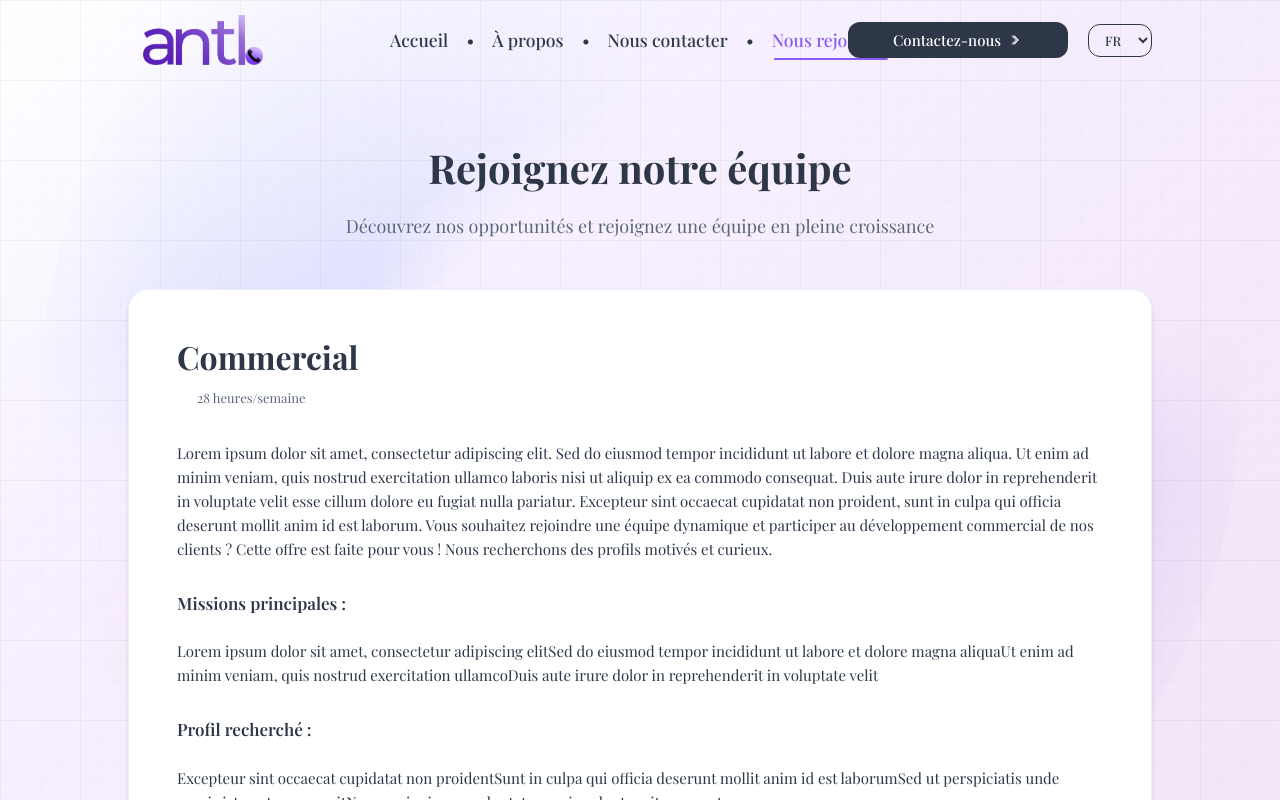
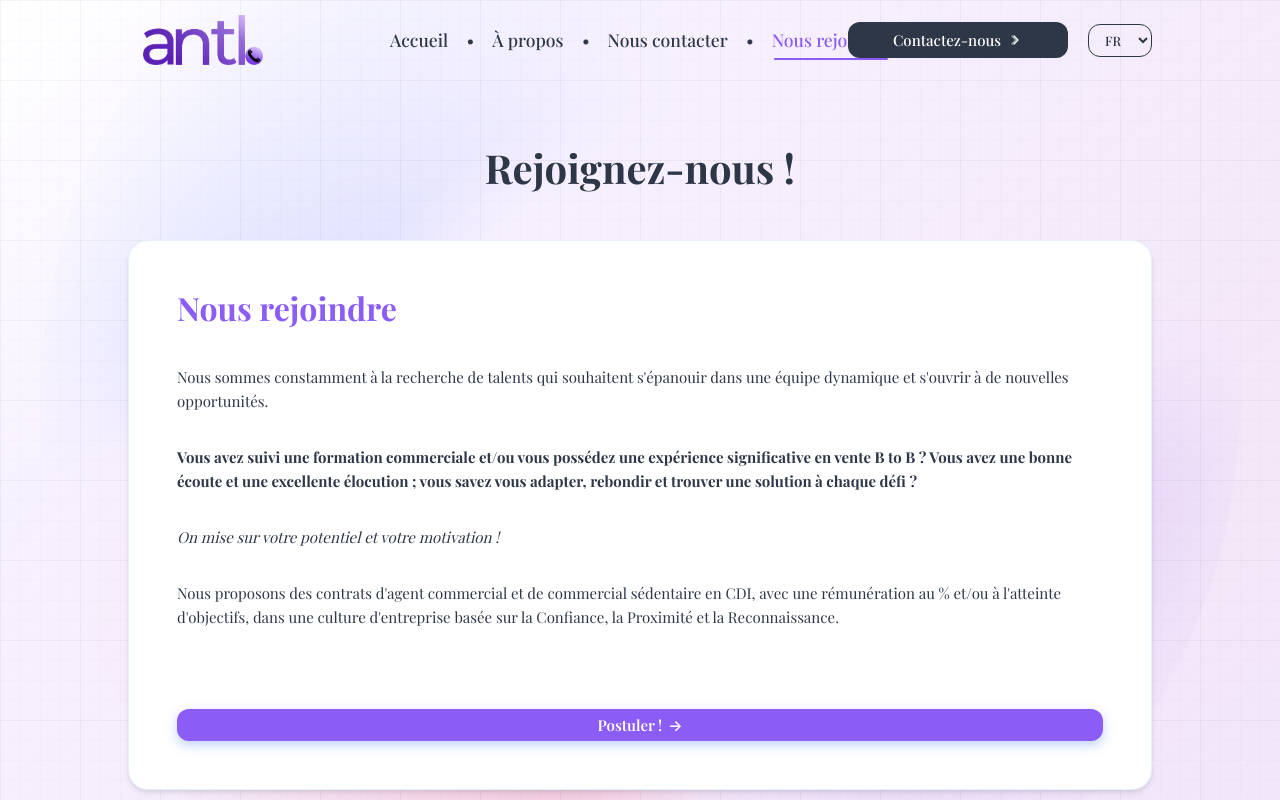
Before and after one commit to ANTL-software/external_website, a React (Vite) app: page /join_us in a window 1280 px wide. Shown: the top 800 px of the page. Built offline with nearby package versions, Linux system fonts and the light colour scheme; a web font is replaced by a local one.

Commit message:
feat: update JobApplication component with new "Join Us" section and enhance styling for better layout

```diff
--- a/src/components/jobApplication/JobApplication.tsx
+++ b/src/components/jobApplication/JobApplication.tsx
@@ -91,33 +91,19 @@ export default function JobApplication(): ReactElement {
   return (
     <section id="jobApplicationComponent" data-aos="fade-up" data-aos-duration="800" aria-labelledby="job-heading">
       <header className="jobHeader">
-        <h2 id="job-heading">{t("jobApplication.title")}</h2>
-        <p className="jobSubtitle">{t("jobApplication.subtitle")}</p>
+        <h2 id="job-heading">{t("joinUs.title")}</h2>
       </header>
 
       <div className={`jobContent ${showForm ? "formVisible" : ""}`}>
         <article className="jobOffer">
-          <h3>{t("jobApplication.offer.title")}</h3>
-          <div className="jobMeta">
-            <span className="jobLocation">{t("jobApplication.offer.location")}</span>
-            <span className="jobType">{t("jobApplication.offer.type")}</span>
-          </div>
-
-          <div className="jobDescription">
-            <p>{t("jobApplication.offer.description")}</p>
-
-            <h4>{t("jobApplication.offer.missions.title")}</h4>
-            <ul>
-              {t("jobApplication.offer.missions.items", { returnObjects: true }) as Array<string>}
-            </ul>
-
-            <h4>{t("jobApplication.offer.profile.title")}</h4>
-            <ul>
-              {t("jobApplication.offer.profile.items", { returnObjects: true }) as Array<string>}
-            </ul>
-
-            <p>{t("jobApplication.offer.benefits.title")}</p>
-          </div>
+          {/* NOUS REJOINDRE */}
+          <section className="contentSection">
+            <h3>{t("joinUs.nousRejoindre.title")}</h3>
+            <p>{t("joinUs.nousRejoindre.description")}</p>
+            <p><strong>{t("joinUs.nousRejoindre.question")}</strong></p>
+            <p><em>{t("joinUs.nousRejoindre.answer")}</em></p>
+            <p>{t("joinUs.nousRejoindre.details")}</p>
+          </section>
 
           {!showForm && (
             <button
--- a/src/components/jobApplication/jobApplication.scss
+++ b/src/components/jobApplication/jobApplication.scss
@@ -55,13 +55,61 @@
   box-shadow: vars.$shadow-base;
   border: 1px solid rgba(37, 99, 235, 0.1);
   min-width: 0;
+  display: flex;
+  flex-flow: column nowrap;
+  gap: vars.$spacing-xl;
 }
 
 #jobApplicationComponent .jobOffer h3 {
   font-size: clamp(1.5rem, 3vw, 2rem);
   font-weight: vars.$font-weight-bold;
   color: vars.$text-color;
-  margin: 0 0 vars.$spacing-sm 0;
+  margin: 0;
+}
+
+/* Sections de contenu */
+#jobApplicationComponent .contentSection {
+  display: flex;
+  flex-flow: column nowrap;
+  gap: vars.$spacing-lg;
+}
+
+#jobApplicationComponent .contentSection > h3 {
+  color: vars.$primary-color;
+  margin-bottom: vars.$spacing-xs;
+}
+
+#jobApplicationComponent .valuesList {
+  display: grid;
+  grid-template-columns: repeat(2, 1fr);
+  gap: vars.$spacing-base;
+}
+
+#jobApplicationComponent .valueItem {
+  display: flex;
+  flex-flow: column nowrap;
+  gap: vars.$spacing-xs;
+}
+
+#jobApplicationComponent .valueItem h4 {
+  font-size: vars.$font-size-base;
+  font-weight: vars.$font-weight-semibold;
+  color: vars.$text-color;
+  margin: 0;
+}
+
+#jobApplicationComponent .valueItem p {
+  font-size: vars.$font-size-sm;
+  color: vars.$text-light;
+  line-height: 1.6;
+  margin: 0;
+}
+
+#jobApplicationComponent .contentSection > p {
+  font-size: vars.$font-size-base;
+  color: vars.$text-color;
+  line-height: 1.6;
+  margin: 0;
 }
 
 #jobApplicationComponent .jobMeta {
@@ -375,6 +423,10 @@
   #jobApplicationComponent .formRow {
     grid-template-columns: 1fr;
   }
+
+  #jobApplicationComponent .valuesList {
+    grid-template-columns: 1fr;
+  }
 }
 
 @media (max-width: 768px) {
@@ -392,6 +444,11 @@
 
   #jobApplicationComponent .applyButton {
     padding: vars.$spacing-lg vars.$spacing-base;
+  }
+
+  #jobApplicationComponent .valuesList {
+    grid-template-columns: 1fr;
+    gap: vars.$spacing-sm;
   }
 }
 
--- a/src/i18n/locales/en.json
+++ b/src/i18n/locales/en.json
@@ -68,33 +68,33 @@
     "title": "Who we are",
     "subtitle": "We develop a flexible approach to improve sales performance and deliver optimal customer experience.",
     "mission": "Our Mission",
-    "missionDesc": "Our mission is to create a meaningful connection for our partners' brands, establishing original proximity with their key stakeholders. Thus, we include our partners' message and image in our commercial strategy.",
+    "missionDesc": "To create a meaningful connection for our partners' brands, by establishing original proximity with their key stakeholders.",
     "approach": "Our Approach",
-    "approachDesc": "We develop a flexible approach to improve sales performance and deliver optimal customer experience through operational solutions.",
+    "approachDesc": "Permanent flexibility to improve sales performance through operational solutions.",
     "commitment": "Our Commitment",
-    "commitmentDesc": "We are a business development accelerator for our partners, guaranteeing personalized support with engaged teams at all levels of the company.",
+    "commitmentDesc": "Teams engaged at all levels of the company to accelerate our partners' business development.",
     "vision": "Our Vision",
-    "visionDesc": "We operate with a value creation approach through innovation.",
+    "visionDesc": "The guarantee of personalized support in a value creation approach through innovation.",
     "action": "Our Action",
-    "actionDesc": "We intervene at every stage of the customer lifecycle to sustainably generate engagement and value (acquisition-development-loyalty-retention)."
+    "actionDesc": "Intervention at every stage of the customer lifecycle to sustainably generate engagement and value (acquisition - development - loyalty – retention)."
   },
   "whatWeStandFor": {
     "title": "Our Strengths",
     "value1": {
       "title": "Prospecting Specialists",
-      "description": "With strong understanding of sector-specific needs: sales representatives are immersed with clients, trained by antl and informed by regular updates on market and product evolution."
+      "description": "With strong understanding of our partners' sector-specific needs, our sales representatives are trained by us, evaluated and supported with regular updates on market evolution."
     },
     "value2": {
       "title": "Personalization Strategy",
-      "description": "To meet partner expectations: the management team ensures daily follow-up through statistical analysis of call production and quality, with regular feedback."
+      "description": "To meet partner expectations, antl ensures daily customer relationship follow-up through statistical analysis of call production and quality, as well as regular feedback to its partners."
     },
     "value3": {
       "title": "Rapid Adaptation Capacity",
-      "description": "Recruitment, reinforcement, and team training are dedicated to each project, and the possibility to change missions is offered to sales representatives based on their skills. Remote work allows antl to have a national and international network."
+      "description": "Recruitment, reinforcement and team training are dedicated to each project. Remote work allows antl to have a national and international sales network."
     },
     "value4": {
       "title": "Choosing antl means...",
-      "description": "...redefining their communication strategy, outsourcing sales force, reducing operational costs, improving customer experience quality and loyalty through advanced technologies."
+      "description": "…redefining your communication strategy, outsourcing your sales force, reducing operational costs, improving customer experience quality and loyalty through advanced technologies."
     }
   },
   "meetOurTeam": {
@@ -133,7 +133,14 @@
     "author": "African Proverb"
   },
   "joinUs": {
-    "title": "Join Us!"
+    "title": "Join Us!",
+    "nousRejoindre": {
+      "title": "Join Us",
+      "description": "We are constantly looking for talents who wish to thrive in a dynamic team and open up to new opportunities.",
+      "question": "Have you completed sales training and/or have significant experience in B2B sales? Do you have good listening skills and excellent diction; do you know how to adapt, bounce back and find a solution to every challenge?",
+      "answer": "We bet on your potential and motivation!",
+      "details": "We offer commercial agent and sedentary sales representative contracts on permanent contracts, with commission-based and/or goal-achievement compensation, in a corporate culture based on Trust, Proximity and Recognition."
+    }
   },
   "getInTouch": {
     "title": "Contact Us",
--- a/src/i18n/locales/fr.json
+++ b/src/i18n/locales/fr.json
@@ -68,33 +68,33 @@
     "title": "Qui sommes nous",
     "subtitle": "Nous développons une approche flexible pour améliorer la performance commerciale et délivrer une expérience client optimale.",
     "mission": "Notre mission",
-    "missionDesc": "Notre mission est de créer un lien qui a du sens pour la marque de nos partenaires, en établissant une proximité originale avec leurs interlocuteurs privilégiés. Ainsi, nous incluons dans notre stratégie commerciale le message et l'image de nos partenaires.",
+    "missionDesc": "Créer un lien qui a du sens pour la marque de nos partenaires, en établissant une proximité originale avec leurs interlocuteurs privilégiés.",
     "approach": "Notre approche",
-    "approachDesc": "Nous développons une approche flexible pour améliorer la performance commerciale et délivrer une expérience client optimale grâce à des solutions opérationnelles.",
+    "approachDesc": "Une flexibilité permanente pour améliorer la performance commerciale grâce à des solutions opérationnelles.",
     "commitment": "Notre engagement",
-    "commitmentDesc": "Nous sommes un accélérateur du développement commercial pour nos partenaires et garantissons un accompagnement personnalisé avec des équipes engagées à tous les niveaux de l'entreprise.",
+    "commitmentDesc": "Des équipes engagées à tous les niveaux de l’entreprise pour accélérer le développement commercial de nos partenaires.",
     "vision": "Notre vision",
-    "visionDesc": "Nous opérons avec une démarche de création de valeur par l'innovation.",
+    "visionDesc": "La garantie d’un accompagnement personnalisé dans une démarche de création de valeur par l’innovation.",
     "action": "Notre action",
-    "actionDesc": "Nous intervenons à chaque étape du cycle de vie du client pour générer durablement de l'engagement et de la valeur (conquête-développement-fidélisation-rétention)."
+    "actionDesc": "Une intervention à chaque étape du cycle de vie du client pour générer durablement de l’engagement et de la valeur (conquête - développement - fidélisation – rétention)."
   },
   "whatWeStandFor": {
     "title": "Nos atouts",
     "value1": {
       "title": "Spécialistes de la prospection",
-      "description": "Avec une forte compréhension des besoins spécifiques du secteur et des besoins de ses clients : les commerciaux sont immergés chez le client, formés par antl et informés par des mises à jour régulières de l'évolution du marché et des produits des clients."
+      "description": "Avec une forte compréhension des besoins spécifiques du secteur de nos partenaires, nos commerciaux sont formés par nos soins, évalués et accompagnés avec des mises à jour régulières de l’évolution du marché."
     },
     "value2": {
       "title": "Stratégie de personnalisation",
-      "description": "Pour répondre aux attentes de ses partenaires : l'équipe managériale d'antl assure un suivi quotidien de la relation client par des analyses statistiques de la production et de la qualité des appels, ainsi qu'un feed-back régulier avec les commerciaux."
+      "description": "Pour répondre aux attentes de ses partenaires, antl assure un suivi quotidien de la relation client par des analyses statistiques de la production et de la qualité du discours, ainsi qu’un feed-back régulier auprès de ses partenaires."
     },
     "value3": {
       "title": "Capacité d'adaptation rapide",
-      "description": "Le recrutement, le renforcement et la formation des équipes sont dédiés à chaque projet, et la possibilité de changer de mission est proposée aux commerciaux selon leurs compétences. Le télétravail permet à antl de disposer d'un réseau de commerciaux à l'échelle nationale et internationale."
+      "description": "Le recrutement, le renforcement et la formation des équipes sont dédiés à chaque projet. Le télétravail permet à antl de disposer d’un réseau de commerciaux à l‘échelle nationale et internationale."
     },
     "value4": {
       "title": "Faire appel à antl c'est...",
-      "description": "...redéfinir leur stratégie de communication, externaliser la force de vente, réduire les coûts opérationnels, améliorer la qualité de l'expérience client et la fidéliser grâce à des technologies avancées."
+      "description": "…redéfinir votre stratégie de communication, externaliser votre force de vente, réduire vos coûts opérationnels, améliorer la qualité de l’expérience client et la fidéliser grâce à des technologies avancées."
     }
   },
   "meetOurTeam": {
@@ -133,7 +133,14 @@
     "author": "Proverbe africain"
   },
   "joinUs": {
-    "title": "Rejoignez-nous !"
+    "title": "Rejoignez-nous !",
+    "nousRejoindre": {
+      "title": "Nous rejoindre",
+      "description": "Nous sommes constamment à la recherche de talents qui souhaitent s'épanouir dans une équipe dynamique et s'ouvrir à de nouvelles opportunités.",
+      "question": "Vous avez suivi une formation commerciale et/ou vous possédez une expérience significative en vente B to B ? Vous avez une bonne écoute et une excellente élocution ; vous savez vous adapter, rebondir et trouver une solution à chaque défi ?",
+      "answer": "On mise sur votre potentiel et votre motivation !",
+      "details": "Nous proposons des contrats d'agent commercial et de commercial sédentaire en CDI, avec une rémunération au % et/ou à l'atteinte d'objectifs, dans une culture d'entreprise basée sur la Confiance, la Proximité et la Reconnaissance."
+    }
   },
   "getInTouch": {
     "title": "Demande de devis",
```
